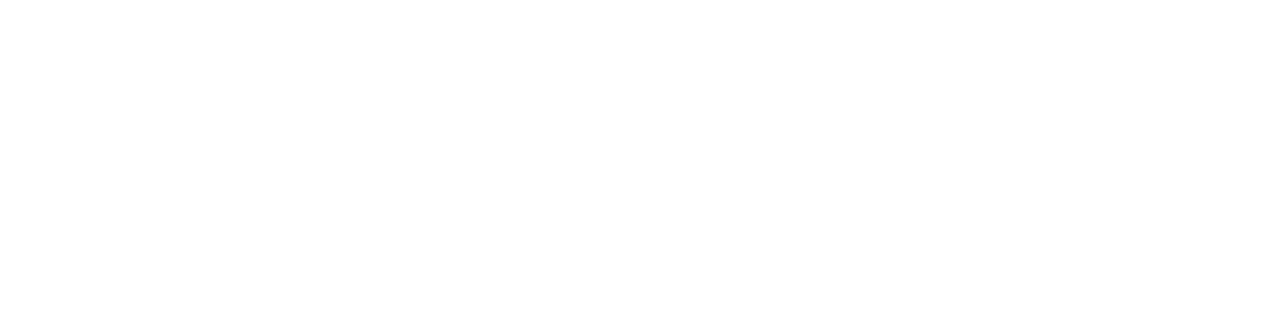
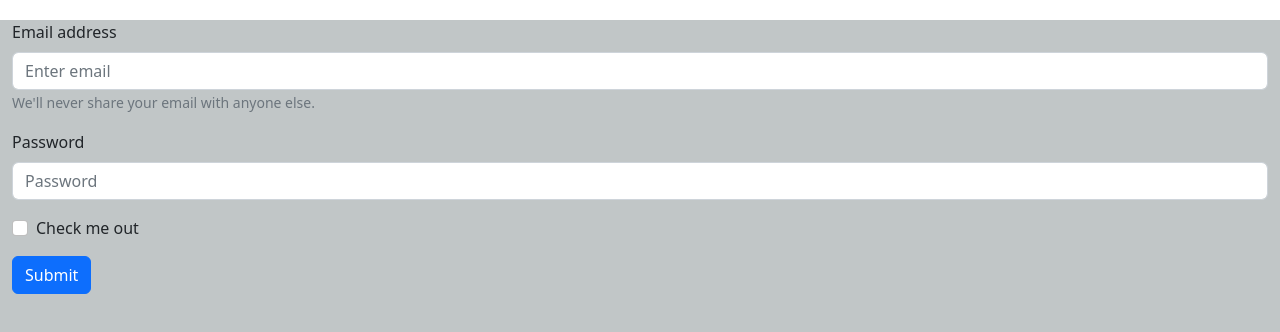
Before and after one commit to pannelltyler91/GuGuYori, a React (Create React App) app: page /login in a window 1280 px wide. Before the commit this address had no page. Shown: the top 332 px of the page. Built offline with nearby package versions, Linux system fonts and the light colour scheme.

Commit message:
added authentication to client end

```diff
--- a/src/App.js
+++ b/src/App.js
@@ -5,6 +5,7 @@
 import Recipes from "./components/Recipes";
 import Travel from "./components/Travel";
 import Watchlist from "./components/Watchlist";
+import Login from "./components/Login";
 
 
 
@@ -19,6 +20,7 @@
           <Route  path="/travel" element={<Travel/>} />
           <Route  path="/calendar" element={<OurCalendar/>} />
           <Route  path="/watchlist" element={<Watchlist/>} />
+          <Route  path="/login" element={<Login/>} />
         </Routes>
       </header>
     </div>
--- a/src/components/Homenav.js
+++ b/src/components/Homenav.js
@@ -2,7 +2,7 @@
 import Container from 'react-bootstrap/Container'
 import Nav from 'react-bootstrap/Nav';
 import Navbar from 'react-bootstrap/Navbar';
-import {Link} from 'react-router-dom'
+
 
 
 function Homenav(){
@@ -19,6 +19,9 @@
                         <Nav.Link href='travel'>Travel</Nav.Link>
                         <Nav.Link href='calendar'>Calendar</Nav.Link>
                     </Nav>
+                    <Nav>
+                    <Nav.Link href='login'>Login</Nav.Link>
+                    </Nav>
                     </Navbar.Collapse>
                 </Container>
                 </Navbar>
--- /dev/null
+++ b/src/components/Login.js
@@ -0,0 +1,40 @@
+import React from "react";
+import Container from "react-bootstrap/esm/Container";
+import Form from "react-bootstrap/Form";
+import Button from "react-bootstrap/Button";
+import {useDispatch} from'react-redux';
+import {login,getUser} from '../features/user';
+
+function Login() {
+    const dispatch = useDispatch();
+    const handleLogin = (e) =>{
+        e.preventDefault();
+        dispatch(getUser({ email:e.target.email.value,password:e.target.password.value  }))
+    }
+  return (
+    <Container fluid style={{backgroundColor:'#c1c6c7',height:'100vh'}}>
+      <Form onSubmit={handleLogin}style={{marginTop:'20px',marginBottom:'20px'}}>
+      <Form.Group className="mb-3" >
+        <Form.Label>Email address</Form.Label>
+        <Form.Control type="email" placeholder="Enter email" id='email' name='email'/>
+        <Form.Text className="text-muted">
+          We'll never share your email with anyone else.
+        </Form.Text>
+      </Form.Group>
+
+      <Form.Group className="mb-3" >
+        <Form.Label>Password</Form.Label>
+        <Form.Control type="password" placeholder="Password" name='password' id='password'/>
+      </Form.Group>
+      <Form.Group className="mb-3" controlId="formBasicCheckbox">
+        <Form.Check type="checkbox" label="Check me out" />
+      </Form.Group>
+      <Button variant="primary" type="submit">
+        Submit
+      </Button>
+    </Form>
+    </Container>
+  );
+}
+
+export default Login;
--- /dev/null
+++ b/src/features/user.js
@@ -0,0 +1,46 @@
+import { createAsyncThunk, createSlice } from "@reduxjs/toolkit";
+
+export const getUser = createAsyncThunk(
+    'user/login',
+    async({email,password}) =>{
+        return await fetch('http://localhost:3001/login', {
+            method: 'POST', // or 'PUT'
+            headers: {
+              'Content-Type': 'application/json',
+            },
+            body: JSON.stringify({email,password}),
+          })
+            .then((response) => response.json())
+
+    }
+
+)
+
+export const userSlice = createSlice({
+  name: "user",
+  initialState: { isLoggedIn:false,currentUser:{},loginMessage:''},
+  extraReducers:{
+    [getUser.pending] : (state,action) =>{
+        console.log('pending')
+    },
+    [getUser.fulfilled]:(state,action) =>{
+        state.loginMessage = action.payload
+        state.isLoggedIn = true
+        state.currentUser = action.payload.user
+        console.log(action)
+    },
+    [getUser.rejected]: (state,action) =>{
+        state.loginMessage = action.payload
+        state.isLoggedIn = false
+        console.log(state.loginMessage)
+    }
+  },
+  reducers: {
+    login: async (state, action) => {
+        let thisUser = action.payload;
+        console.log(thisUser)
+    },
+  },
+});
+export const { login } = userSlice.actions;
+export default userSlice.reducer;
--- a/src/index.js
+++ b/src/index.js
@@ -10,6 +10,7 @@
 import  countrySlice  from './features/travel'
 import 'bootstrap/dist/css/bootstrap.min.css';
 import calendarSlice  from './features/calendar';
+import userSlice  from './features/user';
 
 
 
@@ -18,7 +19,8 @@
     recipes:recipesSlice,
     movies:moviesSlice,
     travel:countrySlice,
-    calendar:calendarSlice
+    calendar:calendarSlice,
+    user:userSlice
   },
 
 })
```
